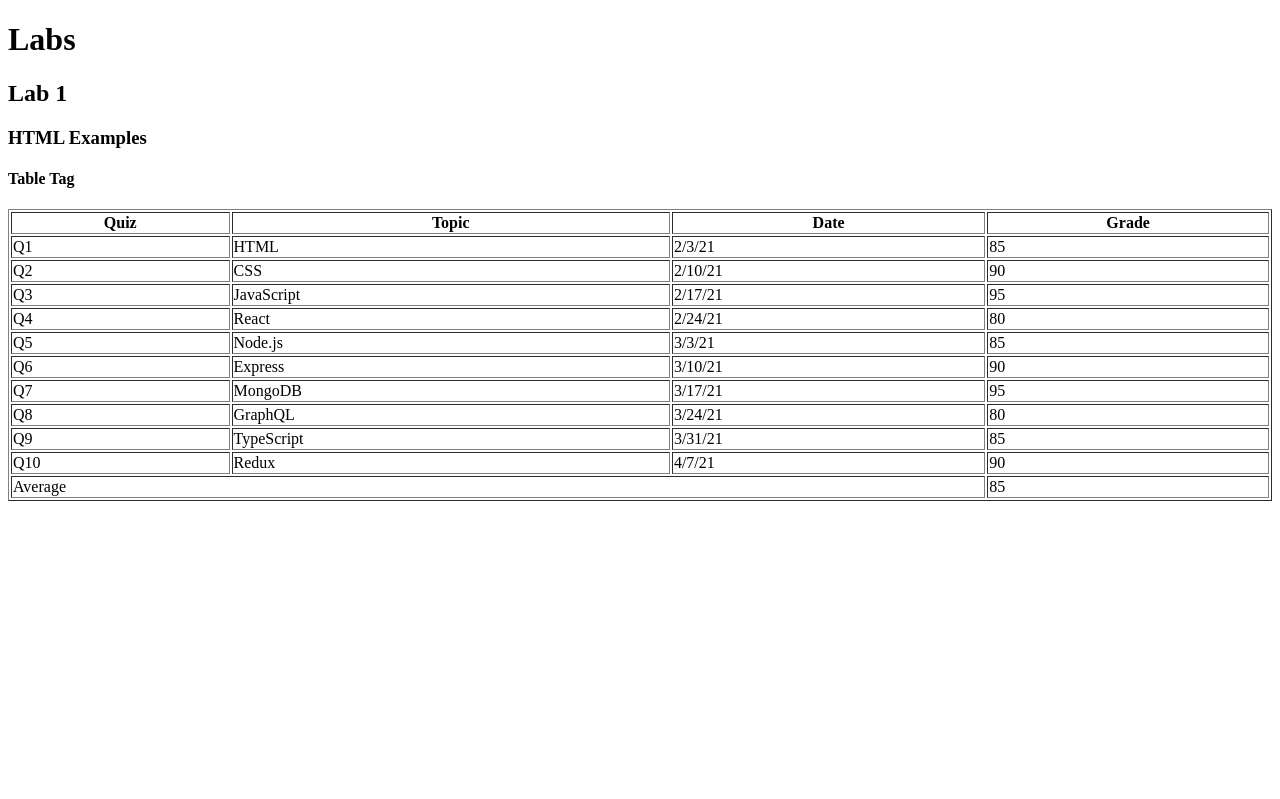
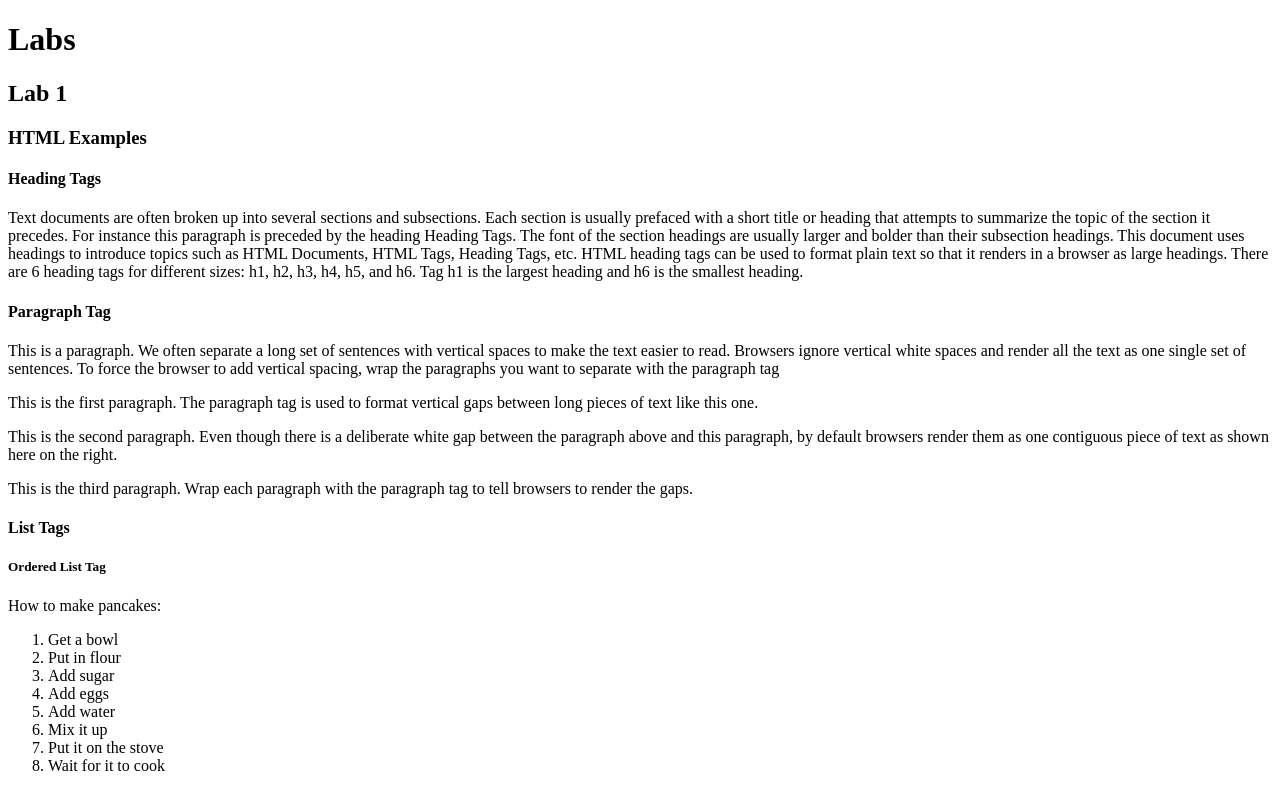
Before and after one commit to xilu56/kambaz-react-web-app-cs5610-sm25, a React app: page / in a window 1280 px wide. Shown: the top 799 px of the page. Built offline with nearby package versions, Linux system fonts and the light colour scheme; the HTML template or start-up script is replaced by a standard one.

Commit message:
Your favorite books

```diff
--- a/src/Labs/Lab1/index.tsx
+++ b/src/Labs/Lab1/index.tsx
@@ -4,86 +4,61 @@
         <h2>Lab 1</h2>
         <h3>HTML Examples</h3>
         <div id="wd-h-tag">
-        <h4>Table Tag</h4>
-        <table border={1} width="100%">
-          <thead>
-            <tr>
-              <th>Quiz</th>
-              <th>Topic</th>
-              <th>Date</th>
-              <th>Grade</th>
-            </tr>
-          </thead>
-          <tbody>
-            <tr>
-              <td>Q1</td>
-              <td>HTML</td>
-              <td>2/3/21</td>
-              <td>85</td>
-            </tr>
-            <tr>
-              <td>Q2</td>
-              <td>CSS</td>
-              <td>2/10/21</td>
-              <td>90</td>
-            </tr>
-            <tr>
-                <td>Q3</td>
-                <td>JavaScript</td>
-                <td>2/17/21</td>
-                <td>95</td>
-            </tr>
-            <tr>
-                <td>Q4</td>
-                <td>React</td>
-                <td>2/24/21</td>
-                <td>80</td>
-            </tr>
-            <tr>
-                <td>Q5</td>
-                <td>Node.js</td>
-                <td>3/3/21</td>
-                <td>85</td>
-            </tr>
-            <tr>
-                <td>Q6</td>
-                <td>Express</td>
-                <td>3/10/21</td>
-                <td>90</td>
-            </tr>
-            <tr>
-                <td>Q7</td>
-                <td>MongoDB</td>
-                <td>3/17/21</td>
-                <td>95</td>
-            </tr>
-            <tr>
-                <td>Q8</td>
-                <td>GraphQL</td>
-                <td>3/24/21</td>
-                <td>80</td>
-            </tr>
-            <tr>
-                <td>Q9</td>
-                <td>TypeScript</td>
-                <td>3/31/21</td>
-                <td>85</td>
-            </tr>
-            <tr>
-                <td>Q10</td>
-                <td>Redux</td>
-                <td>4/7/21</td>
-                <td>90</td>
-            </tr>
-          </tbody>
-          <tfoot>
-            <tr>
-              <td colSpan={3}>Average</td>
-              <td>85</td>
-            </tr>
-          </tfoot>
-        </table>
+        <h4>Heading Tags</h4>
+Text documents are often broken up into several sections and subsections. Each section is usually prefaced with a short title or heading that attempts to summarize the topic of the section it precedes. For instance this paragraph is preceded by the heading Heading Tags. The font of the section headings are usually larger and bolder than their subsection headings. This document uses headings to introduce topics such as HTML Documents, HTML Tags, Heading Tags, etc. HTML heading tags can be used to format plain text so that it renders in a browser as large headings. There are 6 heading tags for different sizes: h1, h2, h3, h4, h5, and h6. Tag h1 is the largest heading and h6 is the smallest heading.
       </div>
+        <div id="wd-p-tag">
+        <h4>Paragraph Tag</h4>
+        <p id="wd-p-1">
+This is a paragraph. We often separate a long set of sentences with vertical spaces to make the text easier to read. Browsers ignore vertical white spaces and render all the text as one single set of sentences. To force the browser to add vertical spacing, wrap the paragraphs you want to separate with the paragraph tag
+        </p>
+        <p id="wd-p-2">
+This is the first paragraph. The paragraph tag is used to format
+vertical gaps between long pieces of text like this one.
+        </p>
+        <p id="wd-p-3">
+This is the second paragraph. Even though there is a deliberate white
+gap between the paragraph above and this paragraph, by default
+browsers render them as one contiguous piece of text as shown here on
+the right.
+        </p>
+        <p id="wd-p-4">
+This is the third paragraph. Wrap each paragraph with the paragraph
+tag to tell browsers to render the gaps.
+        </p>
+      </div>
+      <div id="wd-lists">
+        <h4>List Tags</h4>
+        <h5>Ordered List Tag</h5>
+        How to make pancakes:
+        <ol id="wd-your-favorite-recipe">
+            <li>Get a bowl</li>
+            <li>Put in flour</li>
+            <li>Add sugar</li>
+            <li>Add eggs</li>
+            <li>Add water</li>
+            <li>Mix it up</li>
+            <li>Put it on the stove</li>
+            <li>Wait for it to cook</li>
+        </ol>
+      </div>
+      <h5>Unordered List Tag</h5>
+My favorite books (in no particular order)
+        <ul id="wd-my-books">
+        <li>Dune</li>
+        <li>Lord of the Rings</li>
+        <li>Ender's Game</li>
+        <li>Red Mars</li>
+        <li>The Forever War</li>
+        </ul>
+        Your favorite books (in no particular order)
+        <ul id="wd-your-books">
+        <li>Harry Potter</li>
+        <li>Lord of the Rings</li>
+        <li>Ender's Game</li>
+        <li>Red Mars</li>
+        <li>The Forever War</li>
+        </ul>
 
     </div>
 );
```
